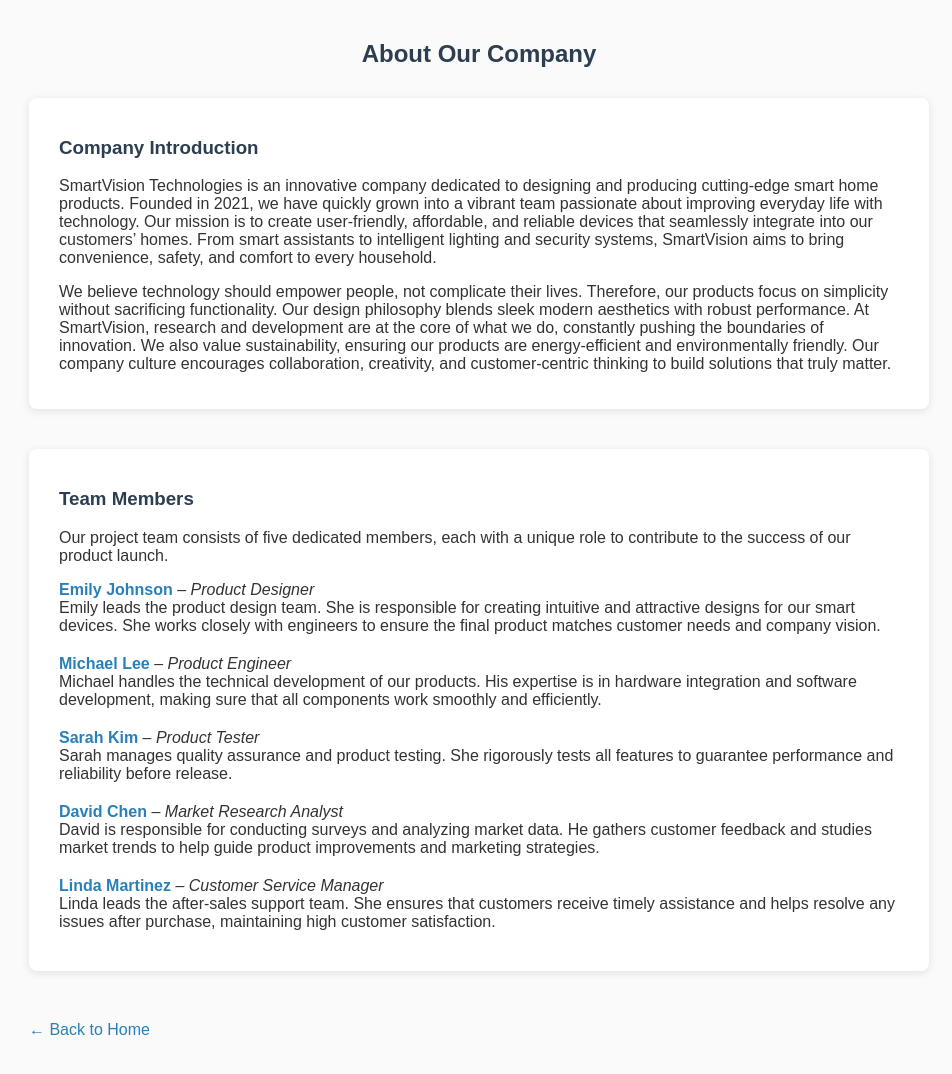
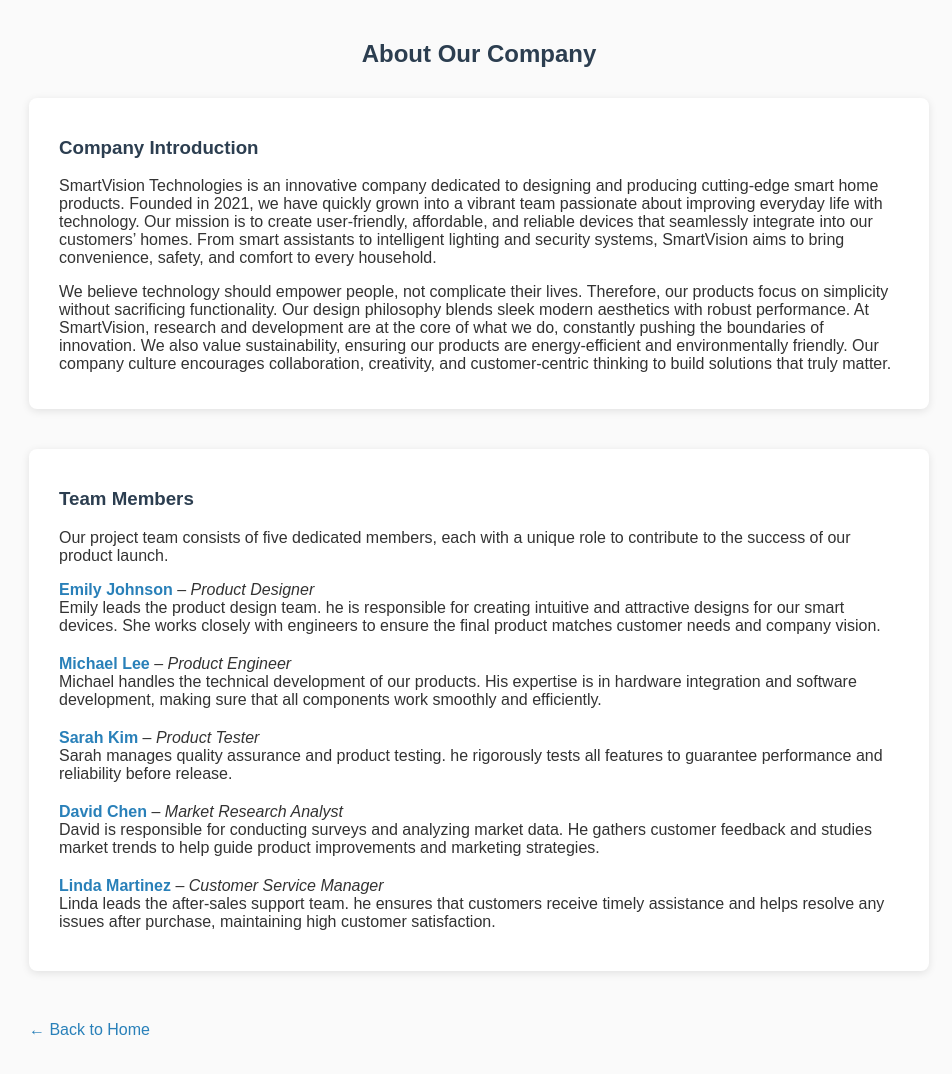
Before and after one commit to hh675/product-launch, a plain HTML site: page about.html in a window 1280 px wide. Shown: the whole page, without its empty margins (161-1113 px from the left). Drawn offline with Linux system fonts and the light colour scheme.

Commit message:
Add files via upload

```diff
--- a/about.html
+++ b/about.html
@@ -76,7 +76,7 @@
     <ul>
       <li>
         <strong>Emily Johnson</strong> – <em>Product Designer</em><br />
-        Emily leads the product design team. She is responsible for creating intuitive and attractive designs for our smart devices. She works closely with engineers to ensure the final product matches customer needs and company vision.
+        Emily leads the product design team. he is responsible for creating intuitive and attractive designs for our smart devices. She works closely with engineers to ensure the final product matches customer needs and company vision.
       </li>
       <li>
         <strong>Michael Lee</strong> – <em>Product Engineer</em><br />
@@ -84,7 +84,7 @@
       </li>
       <li>
         <strong>Sarah Kim</strong> – <em>Product Tester</em><br />
-        Sarah manages quality assurance and product testing. She rigorously tests all features to guarantee performance and reliability before release.
+        Sarah manages quality assurance and product testing. he rigorously tests all features to guarantee performance and reliability before release.
       </li>
       <li>
         <strong>David Chen</strong> – <em>Market Research Analyst</em><br />
@@ -92,7 +92,7 @@
       </li>
       <li>
         <strong>Linda Martinez</strong> – <em>Customer Service Manager</em><br />
-        Linda leads the after-sales support team. She ensures that customers receive timely assistance and helps resolve any issues after purchase, maintaining high customer satisfaction.
+        Linda leads the after-sales support team. he ensures that customers receive timely assistance and helps resolve any issues after purchase, maintaining high customer satisfaction.
       </li>
     </ul>
   </section>
```
